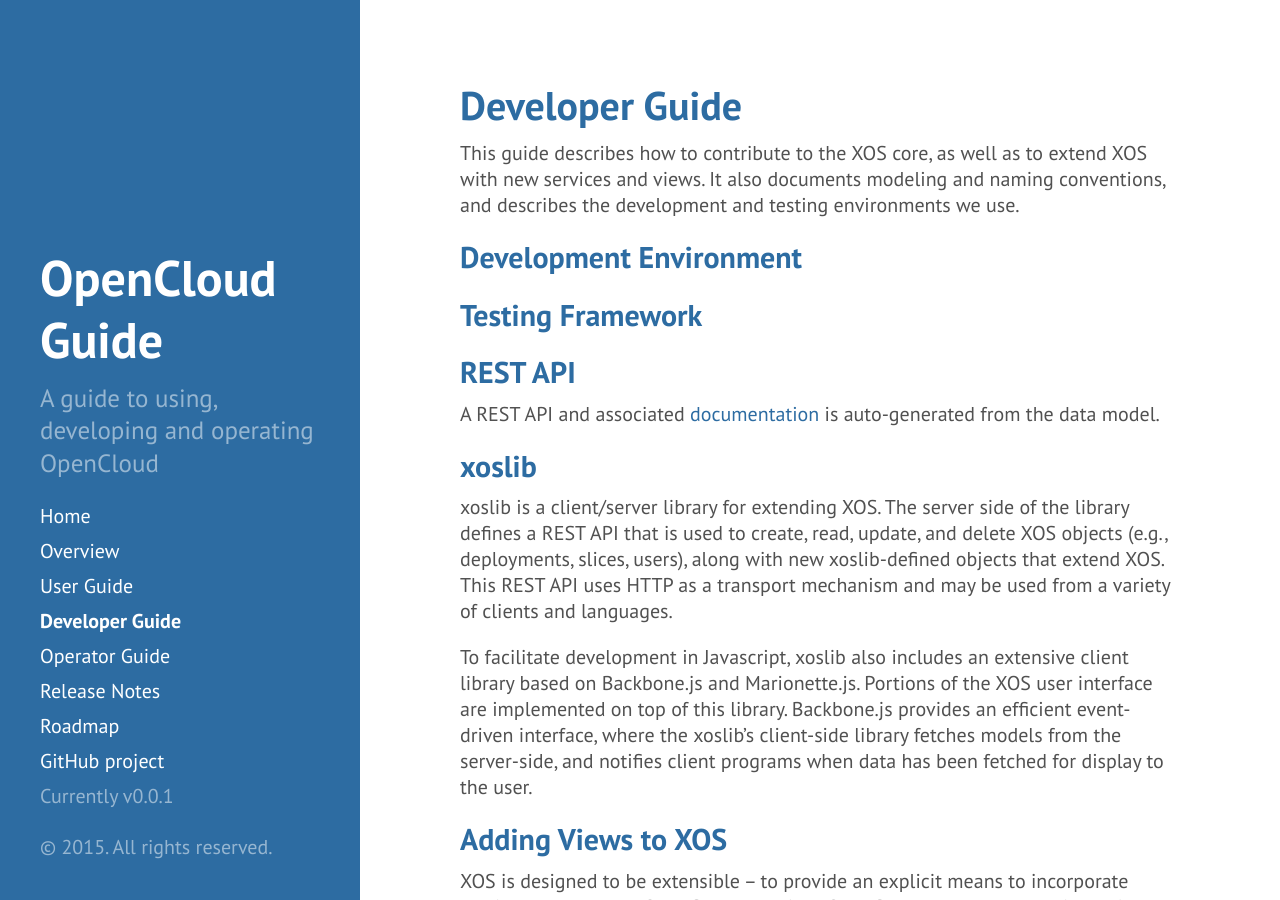
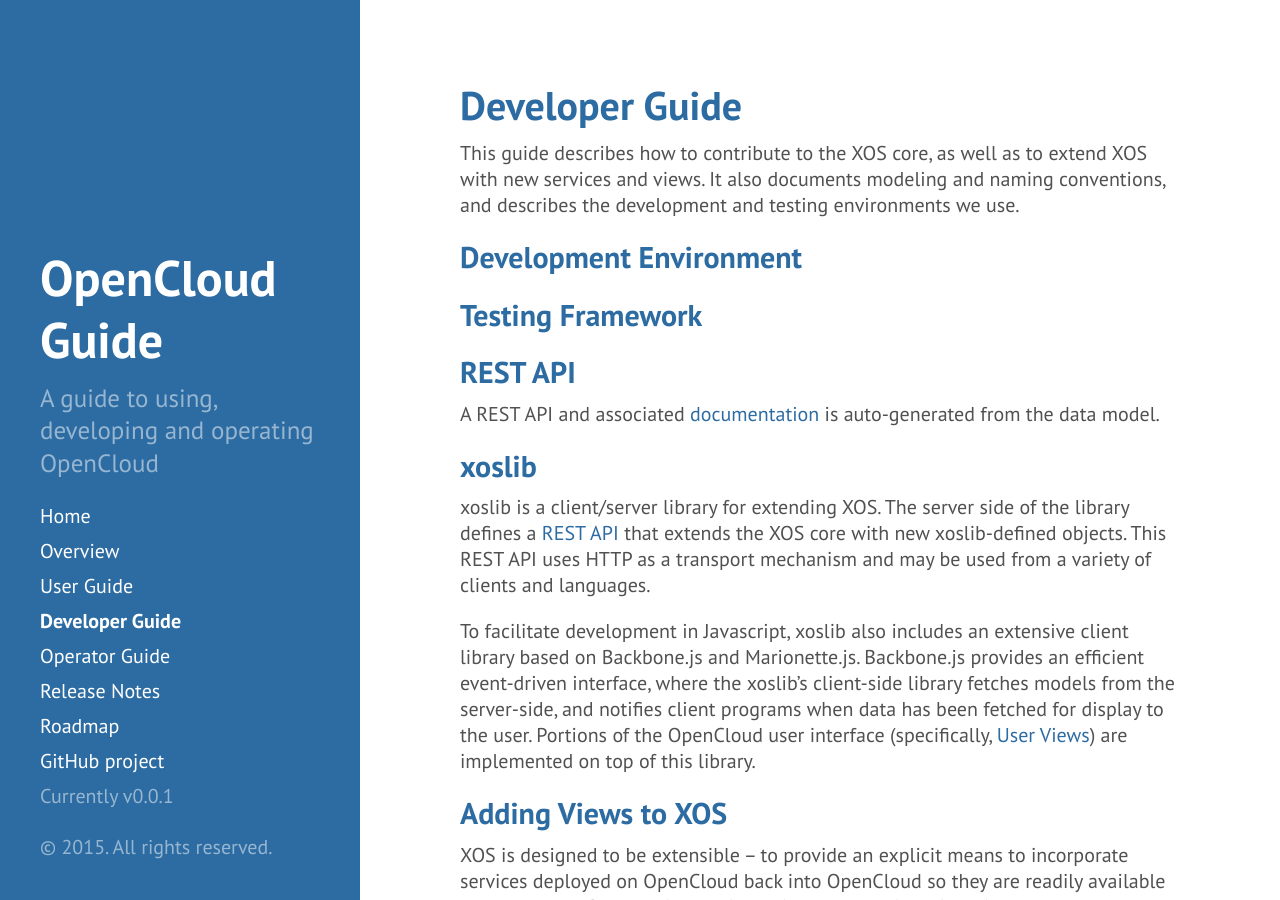
Before and after one commit to open-cloud/open-cloud.github.io.old, a Jekyll site: the page built from 2_developer.md, in a window 1280 px wide and 900 px high. Built offline with Jekyll 4.4.1, drawn with Linux system fonts in a browser that asks for light colours; Markdown is read by kramdown in place of the engine named in the settings.

Commit message:
more xoslib edits

```diff
--- a/2_developer.md
+++ b/2_developer.md
@@ -21,19 +21,18 @@
 ##xoslib
 
 xoslib is a client/server library for extending XOS. The server side
-of the library defines a REST API that is used to create, read,
-update, and delete XOS objects (e.g., deployments, slices, users),
-along with new xoslib-defined objects that extend XOS. This REST API
-uses HTTP as a transport mechanism and may be used from a variety of
-clients and languages.
+of the library defines a [REST API](http://portal.opencloud.us/docs/)
+that extends the XOS core with new xoslib-defined objects. This REST
+API uses HTTP as a transport mechanism and may be used from a variety
+of clients and languages.
 
 To facilitate development in Javascript, xoslib also includes an
 extensive client library based on Backbone.js and Marionette.js.
-Portions of the XOS user interface are implemented on top of this
-library. Backbone.js provides an efficient event-driven interface,
-where the xoslib's client-side library fetches models from the
-server-side, and notifies client programs when data has been fetched
-for display to the user.
+Backbone.js provides an efficient event-driven interface, where the
+xoslib's client-side library fetches models from the server-side, and
+notifies client programs when data has been fetched for display to the
+user. Portions of the OpenCloud user interface (specifically, [User
+Views](../1_user/#user-views)) are implemented on top of this library.
 
 ##<a name="adding-views">Adding Views to XOS</a>
 
```
Also changed, not shown: 1_user.md (+1 -1 lines).
